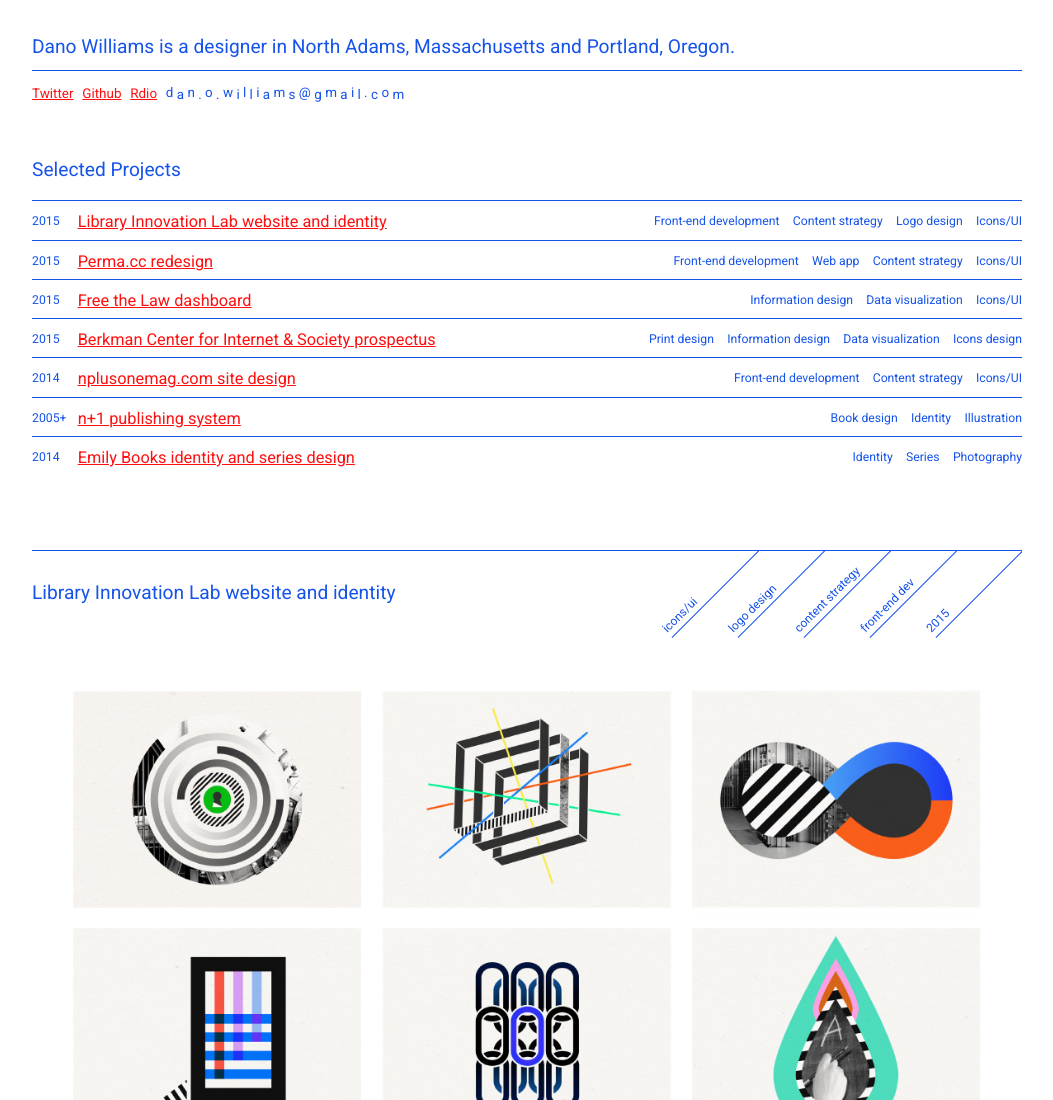
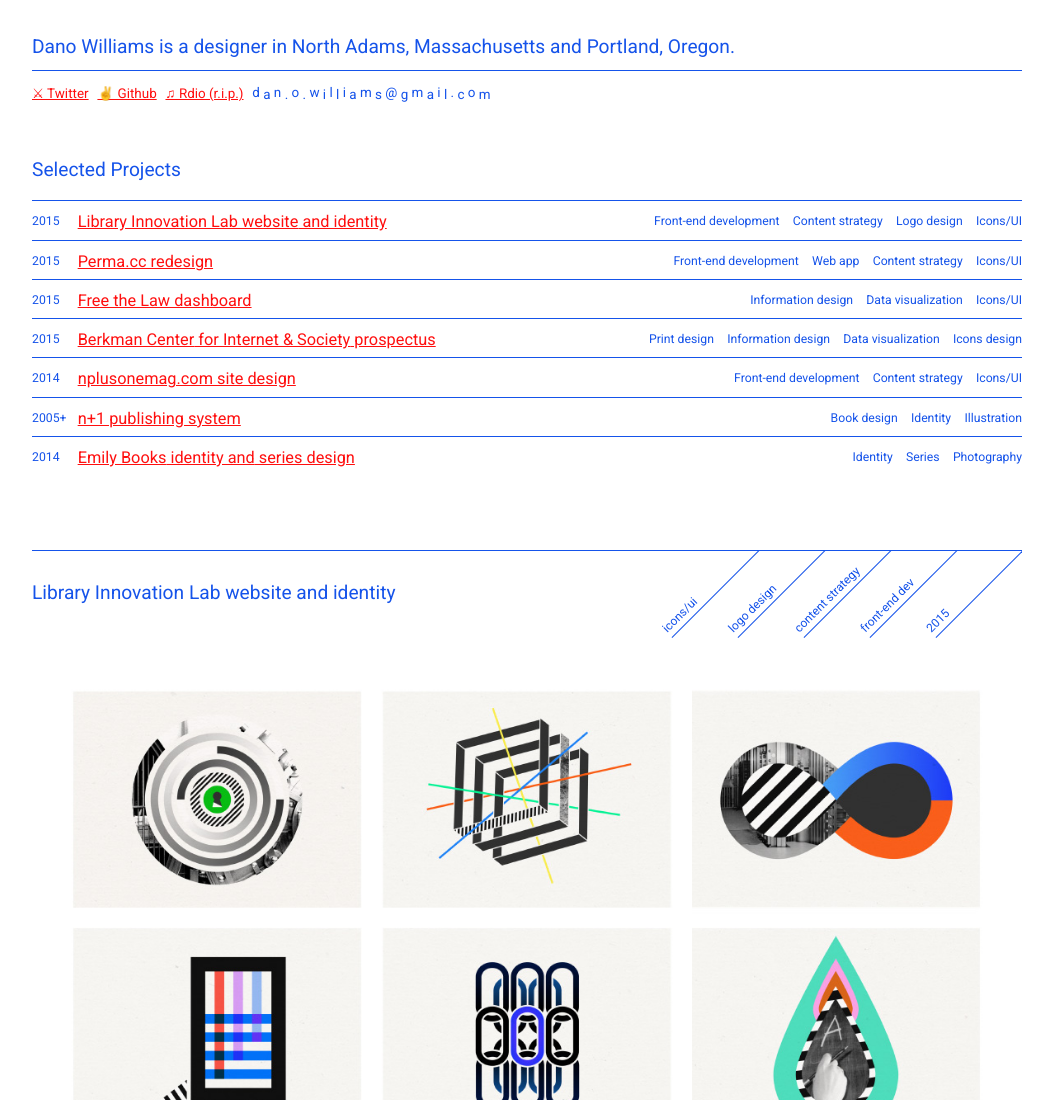
Before and after one commit to thisisdano/portfolio, a website: page index.html in a window 1280 px wide. Shown: the top 1100 px of the page, without its empty margins (113-1166 px from the left). Drawn offline with nearby package versions, Linux system fonts and the light colour scheme.

Commit message:
added dingbats

```diff
--- a/index.html
+++ b/index.html
@@ -56,9 +56,9 @@
 			<p class="page-dek"><strong>Dano Williams</strong> is a designer in North Adams, Massachusetts and Portland, Oregon.</p>
 
 			<ul class="contact">
-				<li class="tabbed-item"><a href="http://www.twitter.com/thisisdano/">Twitter</a></li>
-				<li class="tabbed-item"><a href="http://github.com/thisisdano/">Github</a></li>
-				<li class="tabbed-item"><a href="http://www.rdio.com/people/thisisdano/">Rdio</a></li>
+				<li class="tabbed-item"><a href="http://www.twitter.com/thisisdano/">&#9876; Twitter</a></li>
+				<li class="tabbed-item"><a href="http://github.com/thisisdano/">&#9996; Github</a></li>
+				<li class="tabbed-item"><a href="http://www.rdio.com/people/thisisdano/">&#9835; Rdio (r.i.p.)</a></li>
 				<li class="tabbed-item email">d&nbsp;<span class="fun">a</span>&nbsp;n&nbsp;<span class="fun">.</span>&nbsp;o&nbsp;<span class="fun">.</span>&nbsp;w&nbsp;<span class="fun">i</span>&nbsp;l&nbsp;<span class="fun">l</span>&nbsp;i&nbsp;<span class="fun">a</span>&nbsp;m&nbsp;<span class="fun">s</span>&nbsp;@&nbsp;<span class="fun">g</span> m&nbsp;<span class="fun">a</span>&nbsp;i&nbsp;<span class="fun">l</span>&nbsp;.&nbsp;<span class="fun">c</span>&nbsp;o&nbsp;<span class="fun">m</span></li>
 			</ul>
 			<div class="overview">
```
